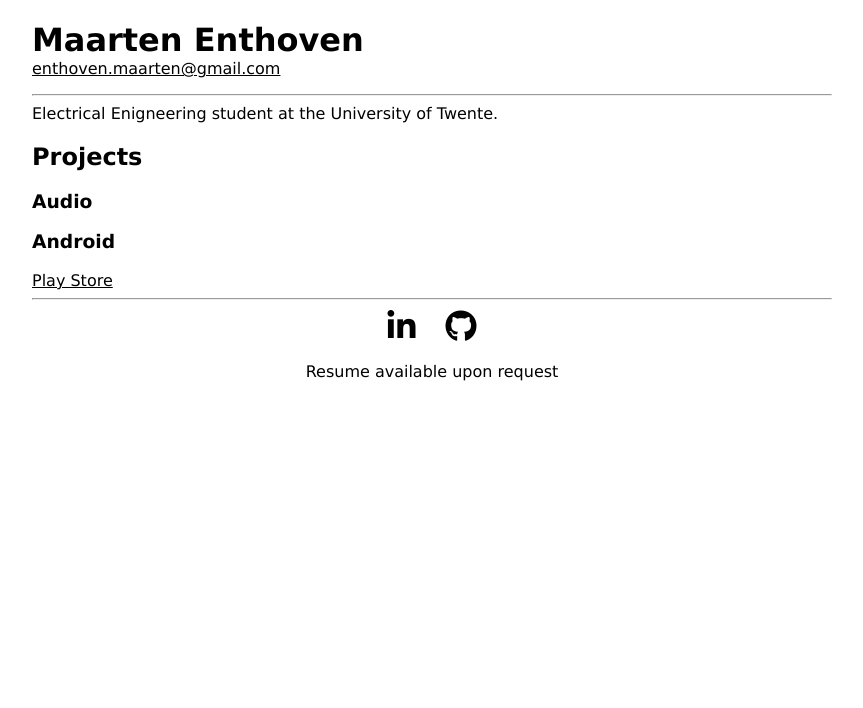
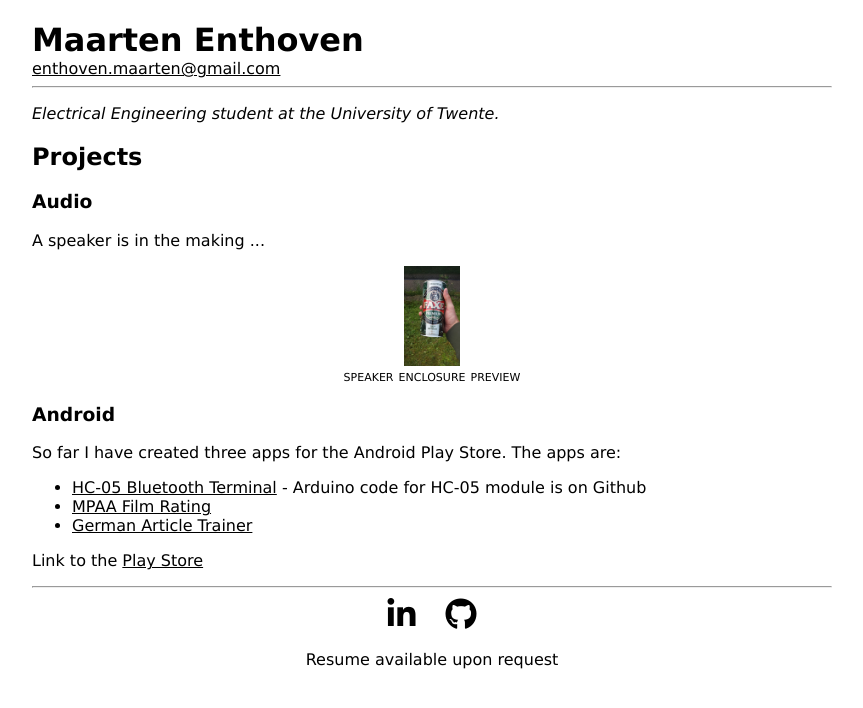
Before and after one commit to MEnthoven/menthoven.github.io, a plain HTML site: page index.html in a window 1280 px wide. Shown: the whole page, without its empty margins (208-1071 px from the left). Drawn offline with Linux system fonts and the light colour scheme.

Commit message:
Tiny bit of content

```diff
--- a/index.html
+++ b/index.html
@@ -1,7 +1,6 @@
 <!DOCTYPE html>
 
 <html>
-
     <head>
 		<!-- for google search console -->
 		<meta name="google-site-verification" content="pKScBvtz-NAr2q-WLNRcpdtsAB9norgh-Ncy_vcyT04" />
@@ -13,55 +12,83 @@
 		<title>Maarten Enthoven</title>
 
         <link rel="stylesheet" type="text/css" href="myStyle.css">
+
 		<link href="http://maxcdn.bootstrapcdn.com/font-awesome/latest/css/font-awesome.min.css" rel="stylesheet">
-		<!-- <link rel="stylesheet" href="font-awesome-4.6.3/css/font-awesome.min.css"> -->
-		<script type="text/javascript" src="javascript.js"></script>
-
 
 		<meta name="viewport" content="width=device-width, initial-scale=1.0">
+
+		<base target="_blank">
+		<script async type="text/javascript" src="javascript.js"></script>
 	</head>
 
 	<body>
 	<div id="wrap">
-
-	<div id="content">
 
 	<!-- <p id="alert">Site is not finished and will be updated</p> -->
 
 	<header>
 		<h1>Maarten Enthoven</h1>
 		<a id="a_email" target="_blank">
-			<p> <span id="span_email"></span> <p>
+			<span id="span_email"></span>
 		</a>
 	</header>
 
 	<hr>
 
 	<main>
-		Electrical Enigneering student at the University of Twente.
+		<p><i> Electrical Engineering student at the University of Twente.</i> </p>
 
-		<h2> Projects </h2>
+		<header> <h2> Projects </h2> </header>
 
-		<h3> Audio </h3>
+		<article>
+			<h3> Audio </h3>
+			<p>A speaker is in the making ... <p>
+			<aside>
+				<figure>
+					<img src="fotos/enclosure_preview.jpg" alt="Enclosure preview" />
+					<figcaption>
+					speaker enclosure preview
+					</figcaption>
+				</figure>
+			</aside>
+
+		</article>
+
+		<article>
 		<h3> Android </h3>
-		<a href="https://play.google.com/store/apps/developer?id=M.Enthoven" target="_blank"> <p> Play Store </p> </a>
+		<p> So far I have created three apps for the Android Play Store. The apps are:
+			<ul>
+				<li> <a href="https://play.google.com/store/apps/details?id=com.menthoven.arduinoandroid">
+				HC-05 Bluetooth Terminal</a> -  Arduino code for HC-05 module is on Github
+				</li>
+				<li> <a href="https://play.google.com/store/apps/details?id=com.menthoven.mpaafilmrating">
+				MPAA Film Rating </a>
+				</li>
+				<li>  <a href="https://play.google.com/store/apps/details?id=com.menthoven.duitslidwoordtrainer">
+				German Article Trainer</a>
+				</li>
+			</ul>
+		<p>
+		Link to the  <a href="https://play.google.com/store/apps/developer?id=M.Enthoven"> Play Store </a>
+		</article>
+	</main>
 
-	</main>
-	</div>
 
 	<hr>
 
 	<footer>
 			<ul>
+				<li>
+					<a href="https://nl.linkedin.com/in/maarten-enthoven-228986112" aria-label="LinkedIn">
+						<i class="fa fa-linkedin" aria-hidden="true" title="LinkedIn"></i>
+					</a>
+				</li>
 
-				<li><a href="https://nl.linkedin.com/in/maarten-enthoven-228986112" target="_blank" aria-label="LinkedIn">
-					<i class="fa fa-linkedin" aria-hidden="true" title="LinkedIn"></i>
-				</a></li>
-
-				<li><a href="https://github.com/MEnthoven" target="_blank" aria-label="Github">
-					<i class="fa fa-github" aria-hidden="true" title="Github"></i>
-				</a></li>
-
+				<li>
+					<a href="https://github.com/MEnthoven" aria-label="Github">
+						<i class="fa fa-github" aria-hidden="true" title="Github"></i>
+					</a>
+				</li>
 			</ul>
 			<p>
 				Resume available upon request
--- a/myStyle.css
+++ b/myStyle.css
@@ -7,20 +7,51 @@ body {
 #wrap {
     max-width: 800px;
 	margin:auto;
+	text-align: left;
 	/*border-color: red;
 	border-style: solid;   */
-}
-
-#content {
-	text-align: left;
-
-	/* border-style: solid;
-    border-color: green; */
 }
 
 header h1 {
 	margin-bottom: 0;
 }
+
+figure {
+    width: 100%;
+    height: auto;
+    margin: 0 auto;
+	display: inline-block;
+
+}
+
+figcaption {
+	text-align: center;
+	font-variant: small-caps;
+}
+
+img:hover {
+    transform: scale(3);
+    -ms-transform: scale(3);
+    -webkit-transform: scale(3);
+    -moz-transform: scale(3);
+    -o-transform: scale(3);
+
+}
+
+img {
+    transition: transform 0.2s;
+    -webkit-transition: -webkit-transform 0.2s;
+    -moz-transition: -moz-transform 0.2s;
+    -o-transition: -o-transform 0.2s;
+
+	display: block;
+    margin: 0 auto;
+
+	max-height: 100px;
+	width: auto;
+}
+
+
 
 footer {
 	text-align: center;
@@ -39,24 +70,20 @@ footer ul li {
 	font-size: 2em
 }
 
+footer a{
+	text-decoration: none;
+}
+
+
 /* a:hover must come after link and visited, active comes after hover */
-a:link    {
+a:link, a:visited  {
 	color:black;
-	text-decoration:none;
 }
-a:visited {
-	color:black;
-	text-decoration:none;
-}
+
 a:hover, a:active {
 	color: red;
 }
 
-a p {
-	padding: 0px;
-	margin: 0px;
-	text-decoration: underline
-}
 
 #alert{
     color: red
```
Also changed, not shown: fotos/enclosure_preview.jpg (added).
